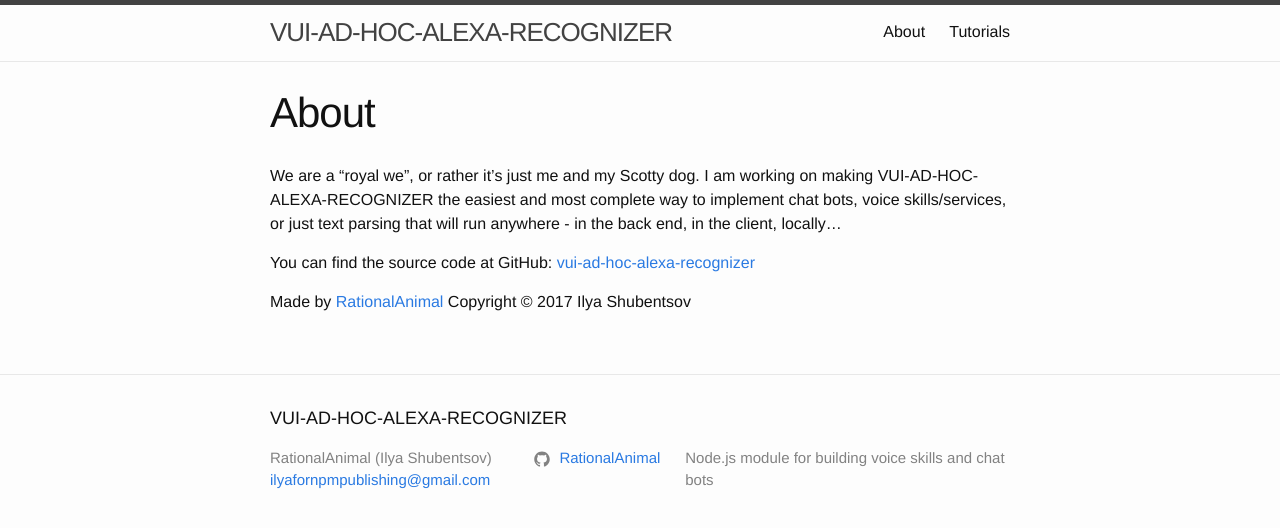
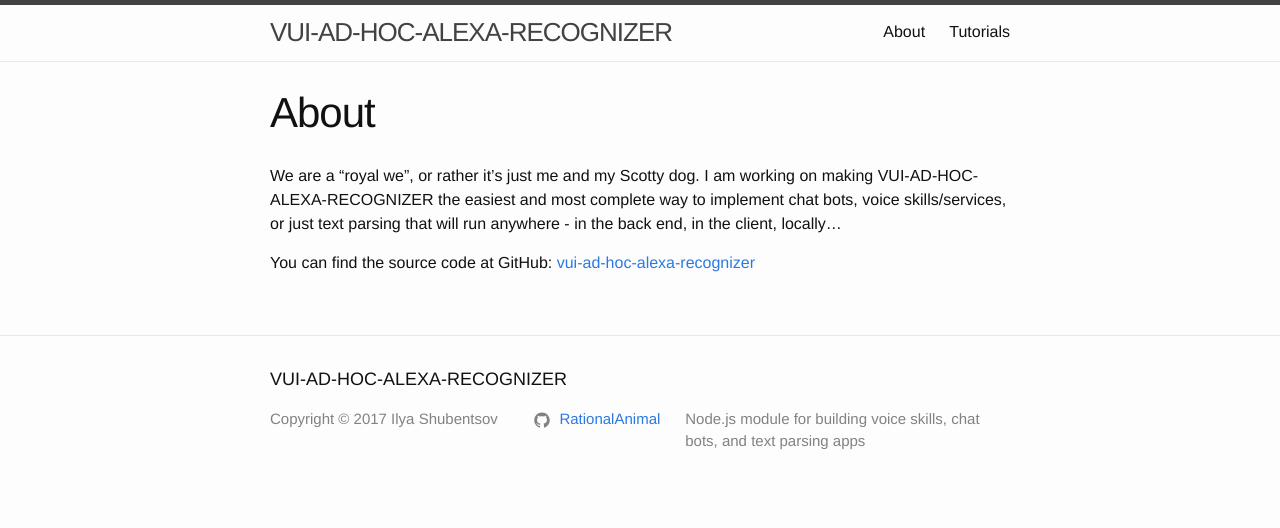
Before and after one commit to RationalAnimal/vui-ad-hoc-alexa-recognizer, a Jekyll site: the page built from about.md, in a window 1280 px wide. Shown: the top 528 px of the page. Built offline with Jekyll 4.4.1, drawn with Linux system fonts in a browser that asks for light colours.

Commit message:
minor tweaks to description, about

```diff
--- a/_config.yml
+++ b/_config.yml
@@ -1,8 +1,7 @@
 title: VUI-AD-HOC-ALEXA-RECOGNIZER
 author: RationalAnimal (Ilya Shubentsov)
-email: ilyafornpmpublishing@gmail.com
 description: > # this means to ignore newlines until "baseurl:"
-  Node.js module for building voice skills and chat bots
+  Node.js module for building voice skills, chat bots, and text parsing apps
 
 github_username:  RationalAnimal
 
--- a/_includes/footer.html
+++ b/_includes/footer.html
@@ -8,15 +8,7 @@
       <div class="footer-col footer-col-1">
         <ul class="contact-list">
           <li>
-            {% if site.author %}
-              {{ site.author | escape }}
-            {% else %}
-              {{ site.title | escape }}
-            {% endif %}
-            </li>
-            {% if site.email %}
-            <li><a href="mailto:{{ site.email }}">{{ site.email }}</a></li>
-            {% endif %}
+            Copyright © 2017 Ilya Shubentsov
         </ul>
       </div>
 
--- a/about.md
+++ b/about.md
@@ -8,5 +8,3 @@
 
 You can find the source code at GitHub:
 [vui-ad-hoc-alexa-recognizer](https://github.com/RationalAnimal/vui-ad-hoc-alexa-recognizer)
-
-Made by [RationalAnimal](https://github.com/RationalAnimal) Copyright © 2017 Ilya Shubentsov
```
